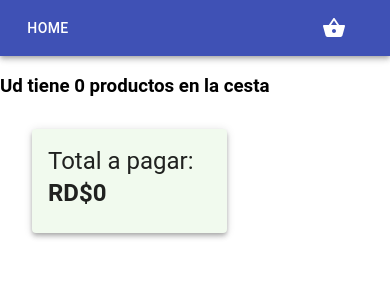
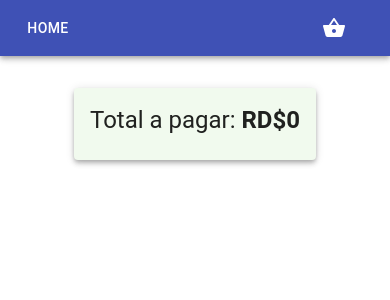
Before and after one commit to RenierC/medicine-app, a React (Create React App) app: page /checkout in a window 390 px wide. Shown: the top 300 px of the page. Built offline with nearby package versions, Linux system fonts and the light colour scheme.

Commit message:
fixed styling issues

```diff
--- a/src/components/Basket.css
+++ b/src/components/Basket.css
@@ -0,0 +1,22 @@
+.container {
+  display: grid;
+  place-items: center;
+}
+.basket {
+  display: flex;
+  flex-grow: 1;
+  max-width: 1074px;
+}
+.totalBasket {
+  margin-left: auto;
+}
+
+@media (max-width: 1000px) {
+  .basket {
+    display: flex;
+    flex-direction: column-reverse;
+  }
+  .totalBasket {
+    margin-right: auto;
+  }
+}
--- a/src/components/Basket.js
+++ b/src/components/Basket.js
@@ -1,4 +1,5 @@
 import React, { useState, useEffect } from "react";
+import { Grid } from "@material-ui/core";
 import { useStateValue } from "../StateProvider";
 import "./Basket.css";
 import Producto from "./Producto";
@@ -8,11 +9,10 @@ function Basket() {
   const [{ basket }] = useStateValue();
 
   return (
+    <div className="container">
       <div className="basket">
-      <h3>Ud tiene {basket?.length} productos en la cesta </h3>
-      <div className="total">
-        <Total />
-      </div>
+        {/* <h3>Ud tiene {basket?.length} productos en la cesta </h3> */}
+
         <div className="enCesta">
           {basket.map((producto) => (
             <Producto
@@ -25,6 +25,11 @@ function Basket() {
             />
           ))}
         </div>
+
+        <div className="totalBasket">
+          <Total />
+        </div>
+      </div>
     </div>
   );
 }
--- a/src/components/Header.js
+++ b/src/components/Header.js
@@ -13,6 +13,7 @@ import { useStateValue } from "../StateProvider";
 const useStyles = makeStyles((theme) => ({
   root: {
     flexGrow: 1,
+    alignItems: "center",
   },
   menuButton: {
     marginRight: theme.spacing(2),
@@ -20,6 +21,10 @@ const useStyles = makeStyles((theme) => ({
   title: {
     flexGrow: 1,
   },
+  // toolBarSize: {
+  //   flexGrow: 1,
+  //   maxWidth: 800,
+  // },
 }));
 
 export default function ButtonAppBar() {
--- a/src/components/Producto.js
+++ b/src/components/Producto.js
@@ -16,7 +16,8 @@ const useStyles = makeStyles({
     flexWrap: "wrap",
     backgroundColor: "#f1faee",
     margin: "2rem",
-    maxWidth: 700,
+    maxWidth: 600,
+    minWidth: 200,
   },
   details: {
     display: "flex",
@@ -24,10 +25,13 @@ const useStyles = makeStyles({
   },
   content: {
     flex: "1 0 auto",
-    //border: "1px red solid",
+    // border: "1px red solid",
   },
   cantidadField: {
-    //float: "right",
+    float: "right",
+  },
+  subtotal: {
+    textAlign: "right",
   },
   boton: {
     flex: "1 0 auto",
@@ -36,26 +40,6 @@ const useStyles = makeStyles({
     // alignSelf: "flex-end",
     // flexGrow: 1,
     // border: "1px red solid",
-  },
-
-  title: {
-    fontSize: 14,
-  },
-  pos: {
-    marginBottom: 12,
-  },
-  fila: {
-    display: "flex",
-    flexDirection: "row",
-    flexWrap: "wrap",
-    width: "100%",
-  },
-  columna: {
-    display: "flex",
-    flexDirection: "column",
-    flexBasis: "100%",
-    flex: "1 0 auto",
-    border: "2px red solid",
   },
 });
 
@@ -90,9 +74,7 @@ export default function Producto({
     <Card elevation={4} className={classes.root}>
       <div className={classes.details}>
         <CardContent className={classes.content}>
-          <Typography variant="h5" component="h5">
-            {producto}
-          </Typography>
+          <Typography variant="subtitle1">{producto}</Typography>
           <Typography variant="body2" component="p">
             {presentacion}
           </Typography>
@@ -100,11 +82,13 @@ export default function Producto({
       </div>
       {/* CAntidad */}
       <CardContent className={classes.content}>
-        <div className={classes.test}>
+        <div className={classes.cantidadField}>
           <TextField
             name="cantidad"
             value={quantity}
-            InputProps={{ inputProps: { min: 1 } }}
+            InputProps={{
+              inputProps: { min: 1, style: { textAlign: "center" } },
+            }}
             label="Cantidad"
             type="number"
             InputLabelProps={{
@@ -117,13 +101,14 @@ export default function Producto({
           />
         </div>
       </CardContent>
-      <CardContent className={classes.content}>
-        {/* aca va ir subtotal component */}
-        {/* <Typography variant="body1" component="h6" align="center">
+      <div className={classes.subtotal}>
+        <CardContent className={classes.content}>
+          {/* <Typography variant="body1" component="h6" align="center">
           RD$<strong>{cantidad * precio}</strong>
         </Typography> */}
-        <Subtotal cantidad={cantidad} precio={precio} />
-      </CardContent>
+          <Subtotal cantidad={cantidad} precio={precio} />
+        </CardContent>
+      </div>
 
       {/* boton */}
       <CardActions className={classes.boton}>
--- a/src/components/Total.js
+++ b/src/components/Total.js
@@ -13,7 +13,7 @@ function Total() {
       display: "flex",
       flexWrap: "wrap",
       backgroundColor: "#f1faee",
-      maxWidth: "50%",
+      maxWidth: "300px",
       margin: "2rem",
     },
     content: {
```
Lines whose indentation alone changed are shown as unchanged.
